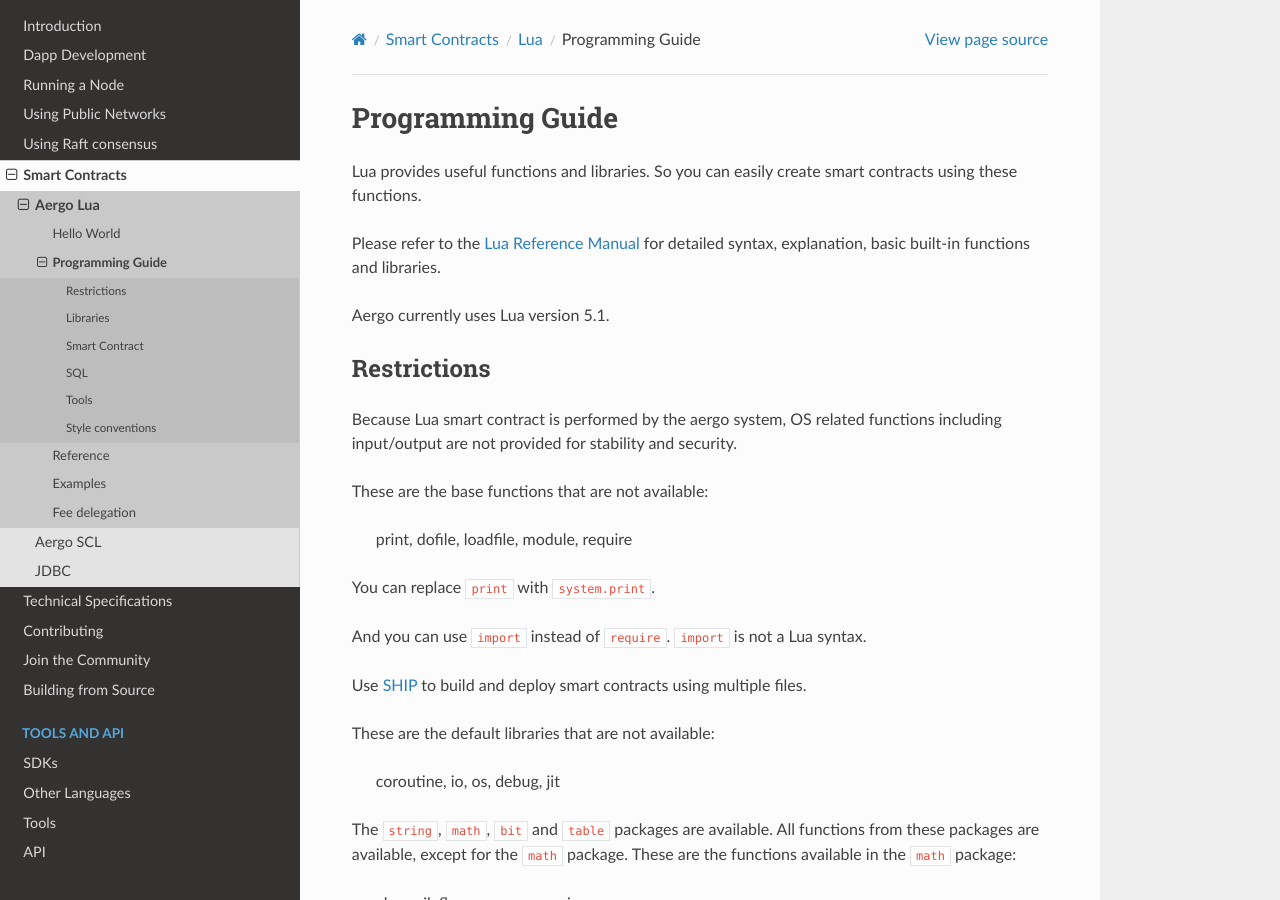
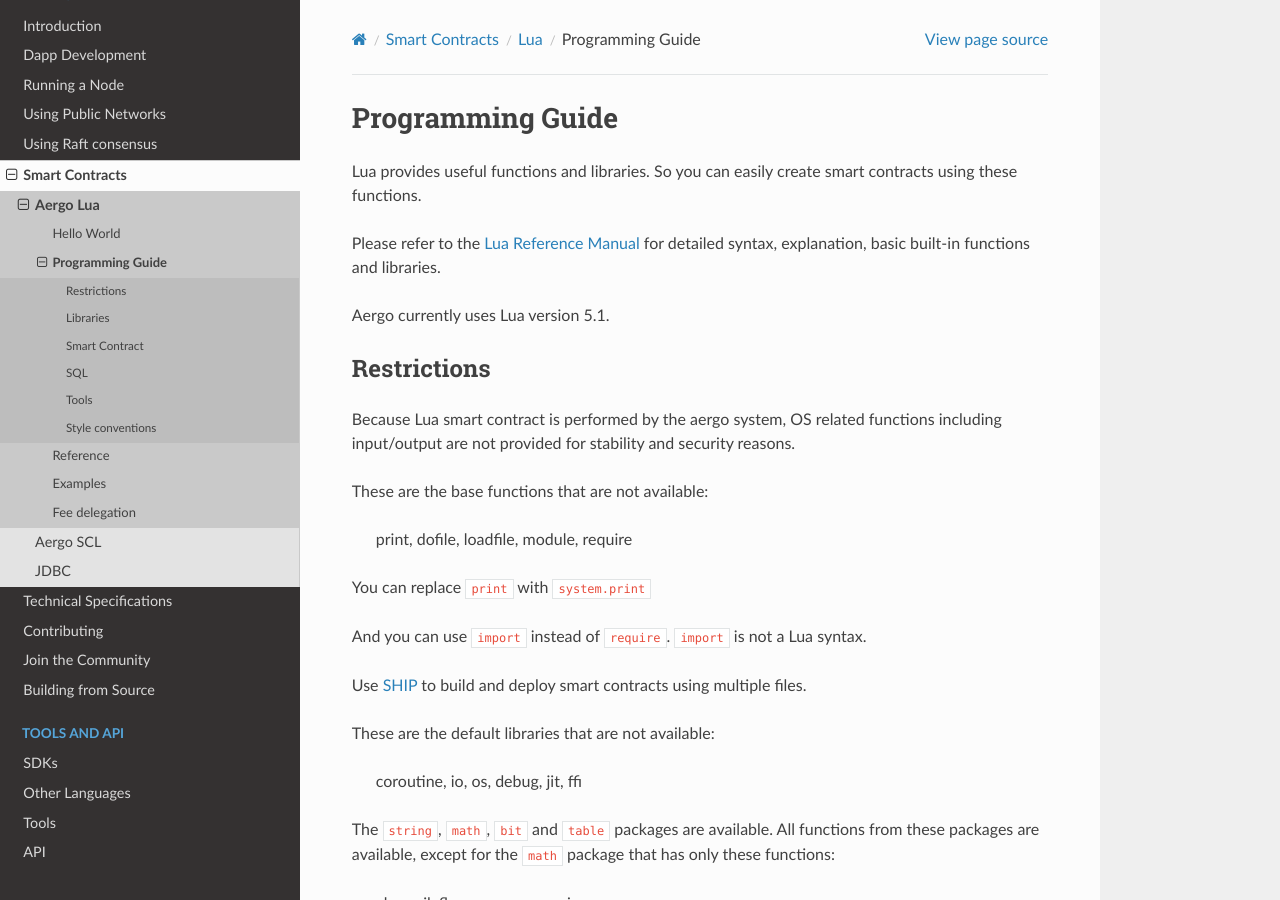
Before and after one commit to aergoio/guide, a Sphinx documentation site: the page built from source/smart-contracts/lua/guide.md, in a window 1280 px wide and 900 px high. Built offline with Sphinx 7.4.7 and the Read the Docs theme 2.0.0, drawn with Linux system fonts in a browser that asks for light colours.

Commit message:
add ffi to the non-available modules

```diff
--- a/source/smart-contracts/lua/guide.md
+++ b/source/smart-contracts/lua/guide.md
@@ -9,13 +9,13 @@
 
 ## Restrictions
 
-Because Lua smart contract is performed by the aergo system, OS related functions including input/output are not provided for stability and security.
+Because Lua smart contract is performed by the aergo system, OS related functions including input/output are not provided for stability and security reasons.
 
 These are the base functions that are not available:
 
 > print, dofile, loadfile, module, require
 
-You can replace `print` with `system.print`.
+You can replace `print` with `system.print`
 
 And you can use `import` instead of `require`. `import` is not a Lua syntax.
 
@@ -23,10 +23,10 @@
 
 These are the default libraries that are not available:
 
-> coroutine, io, os, debug, jit
+> coroutine, io, os, debug, jit, ffi
 
 The `string`, `math`, `bit` and `table` packages are available. All functions from these packages are available,
-except for the `math` package. These are the functions available in the `math` package:
+except for the `math` package that has only these functions:
 
 > abs, ceil, floor, pow, max, min
 
```
